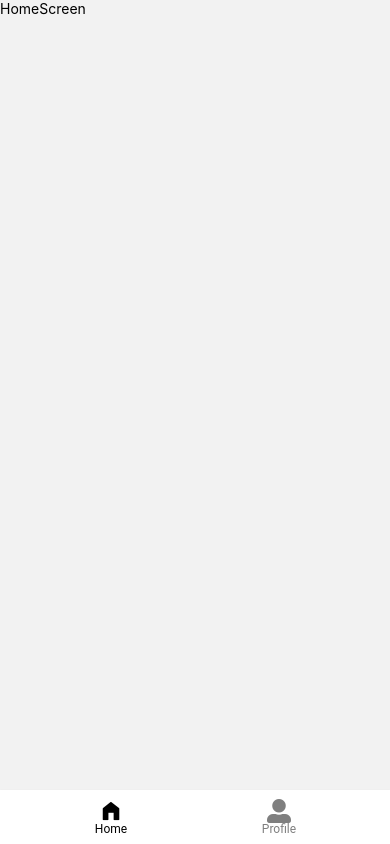
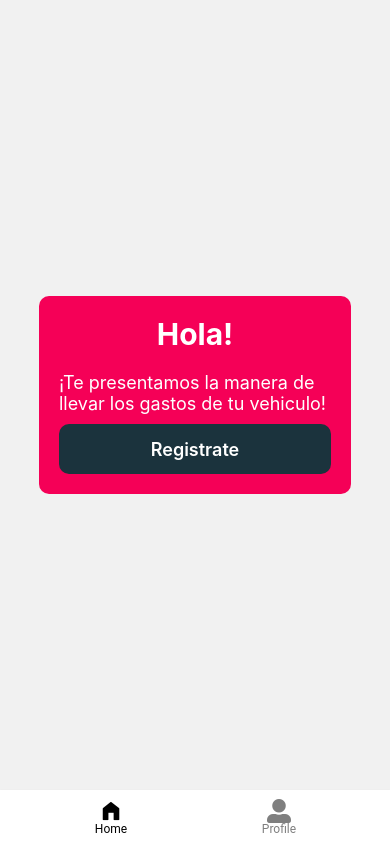
Before and after one commit to SirSantana/Quarks-Front, a React Native app: screen /Inicio in a window 390 px wide. Built offline with nearby package versions, Linux system fonts and the light colour scheme.

Commit message:
AgregandoScreenLoginFuncional

```diff
--- a/src/Screens/Home/HomeScreen.js
+++ b/src/Screens/Home/HomeScreen.js
@@ -1,8 +1,56 @@
-import React from 'react'
-import { View, Text } from 'react-native'
+import AsyncStorage from "@react-native-async-storage/async-storage";
+import { useNavigation } from "@react-navigation/native";
+import React, { useEffect, useState } from "react";
+import { View, SafeAreaView, Text, Pressable } from "react-native";
+import { Theme } from "../../theme";
 
 export const HomeScreen = () => {
+  const [token, setToken] = useState(null)
+  const navigation = useNavigation()
+  useEffect(()=>{
+    AsyncStorage.getItem('token').then(res=> setToken(res))
+  },[])
+
+  const handleContinue=()=>{
+    if(token){
+      console.warn('Bien!');
+    }else{
+      navigation.navigate('SignIn')
+    }
+  }
   return (
-    <View><Text>HomeScreen</Text></View>
-  )
-}
+    <SafeAreaView style={Theme.containers.containerParent}>
+      <View
+        style={{
+          width: "80%",
+          alignItems: "center",
+          padding: 20,
+          backgroundColor: Theme.colors.primary,
+          borderRadius: 10,
+        }}
+      >
+        <Text
+          style={{
+            fontWeight: "700",
+            color: "white",
+            fontSize: 30,
+            marginBottom: 20,
+          }}
+        >
+          Hola!
+        </Text>
+        <Text style={Theme.fonts.description}>
+          ¡Te presentamos la manera de llevar los gastos de tu vehiculo!
+        </Text>
+        <Pressable
+          style={Theme.buttons.secondary}
+          onPress={handleContinue}
+        >
+          <Text style={{ color: "white", fontSize: 18, fontWeight: "600" }}>
+            {token ?  "Continuar" : "Registrate"}
+          </Text>
+        </Pressable>
+      </View>
+    </SafeAreaView>
+  );
+};
--- a/src/Screens/Profile/ProfileScreen.js
+++ b/src/Screens/Profile/ProfileScreen.js
@@ -20,7 +20,7 @@ export const ProfileScreen = () => {
   const {loading, data, error} = useQuery(GET_USER)
   useEffect(()=>{
     AsyncStorage.getItem('token').then(res=> setToken(res))
-  },[])
+  },[data])
   console.log('data',data);
   return (
     <View style={Theme.containers.containerParent}>
--- a/src/navigation/index.js
+++ b/src/navigation/index.js
@@ -38,6 +38,9 @@ function StackHome() {
     return (
       <Stack.Navigator >
         <Stack.Screen name="Inicio" component={HomeScreen} options={{headerShown:false}}/>
+        <Stack.Screen name="Perfil" component={ProfileScreen} />
+        <Stack.Screen name="SignIn" component={SignInScreen} />
+        <Stack.Screen name="SignUp" component={SignUpScreen} />
       </Stack.Navigator>
     );
   }
--- a/src/theme/index.js
+++ b/src/theme/index.js
@@ -7,19 +7,19 @@ export const Theme = {
   },
   fonts: {
     titleWhite: {
-      fontSize: 18,
-      fontWeigth: 600,
+      fontSize: 20,
+      fontWeight: "700",
       color: "white",
     },
     titleRed: {
       fontSize: 20,
-      fontWeigth: 600,
+      fontWeight: "600",
       color: "#f50057",
     },
     description: {
       fontSize: 18,
-      fontWeigth: 400,
-      color: "#1b333d",
+      fontWeight: "400",
+      color: "white",
     },
   },
   buttons: {
@@ -33,10 +33,12 @@ export const Theme = {
     },
     secondary: {
       height: 50,
-      marginBottom: 10,
+      marginTop:10,
       borderRadius: 10,
       justifyContent: "center",
       alignItems: "center",
+      width:'100%',
+      backgroundColor: "#1b333d",
     },
   },
   containers: {
```
Also changed, not shown: src/Context/AuthContext.js (added).
